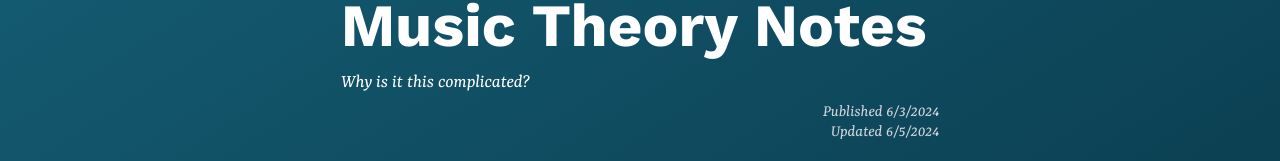
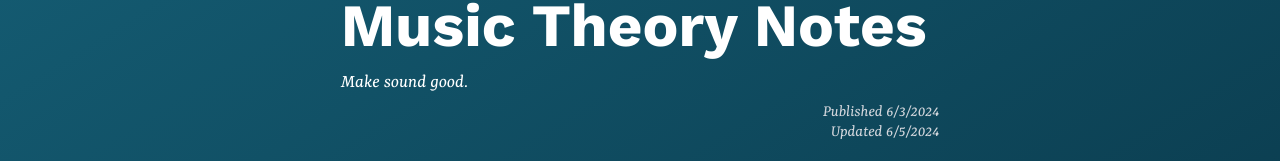
Before and after one commit to saitheninja/sai-codes, a SvelteKit app: page /garden/music-theory-notes in a window 1280 px wide. Shown: the part 164-325 px from the top of the page. Built offline with nearby package versions, Linux system fonts and the light colour scheme.

Commit message:
garden: tweak subtitle text

```diff
--- a/src/routes/garden/music-theory-notes/+page.svelte
+++ b/src/routes/garden/music-theory-notes/+page.svelte
@@ -2,7 +2,7 @@
   import ArticleBase from "$lib/ArticleBase.svelte";
 
   const titleHeading = "Music Theory Notes";
-  const titleSubheading = "Why is it this complicated?";
+  const titleSubheading = "Make sound good.";
   const datePublished = "2024-06-03";
   const dateUpdated = "2024-06-05";
 </script>
```
